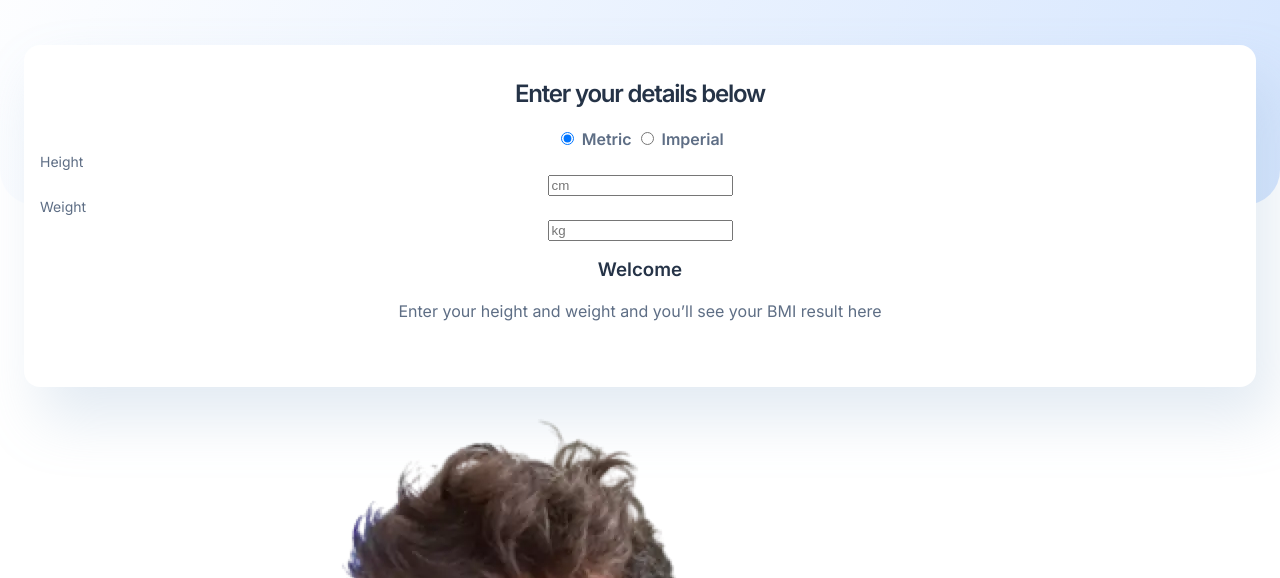
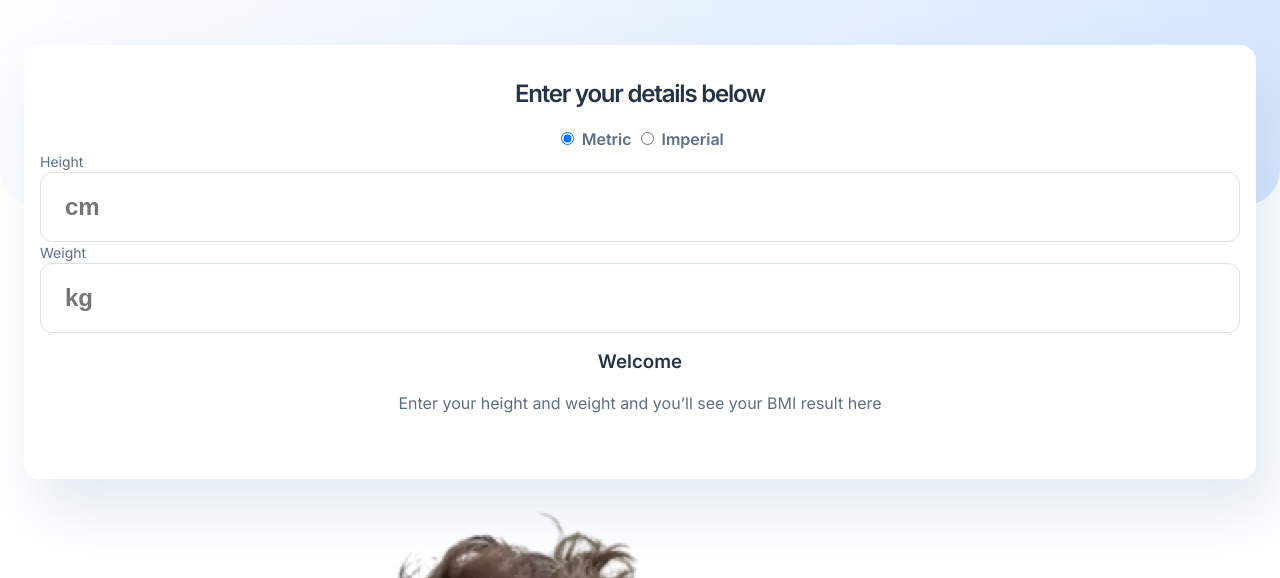
Before and after one commit to joekotvas/bmi-calculator, a plain HTML site: page public/index.html in a window 1280 px wide. Shown: the part 222-800 px from the top of the page. Drawn offline with Linux system fonts and the light colour scheme.

Commit message:
Minor input styling

```diff
--- a/public/assets/css/style.css
+++ b/public/assets/css/style.css
@@ -73,6 +73,8 @@ h2 {
   text-align: center;
 }
 
+/* Hero Intro */
+
 .hero-intro-section {
   background: linear-gradient(290deg, #d6e6fe 0%, #d6fcfe00 100%);
   border-radius: 0rem 0rem 2.1875rem 2.1875rem;
@@ -94,7 +96,7 @@ h2 {
   padding: 0 1.5rem;
 }
 
-/*** Form Section */
+/*** BMI Calculator */
 
 .hero-bmi-calculator-section {
   background: white;
@@ -129,6 +131,12 @@ h2 {
   text-align: left;
 }
 
-.hero-bmi-calculator-height-input {
+.hero-bmi-calculator-input {
+  border: 1px solid #D8E2E7;
+  border-radius: 0.75rem;
+  display: block;
+  font-size: 1.5rem;
+  font-weight: 600;
   padding: 1.25rem 1.5rem;
+  width: 100%;
 }
--- a/public/index.html
+++ b/public/index.html
@@ -73,6 +73,7 @@
           <input
             type="number"
             id="hero-bmi-calculator-height-input"
+            class="hero-bmi-calculator-input"
             name="height"
             placeholder="cm"
             required
@@ -84,6 +85,7 @@
           <input
             type="number"
             id="hero-bmi-calculator-weight-input"
+            class="hero-bmi-calculator-input"
             name="weight"
             placeholder="kg"
             required
```
